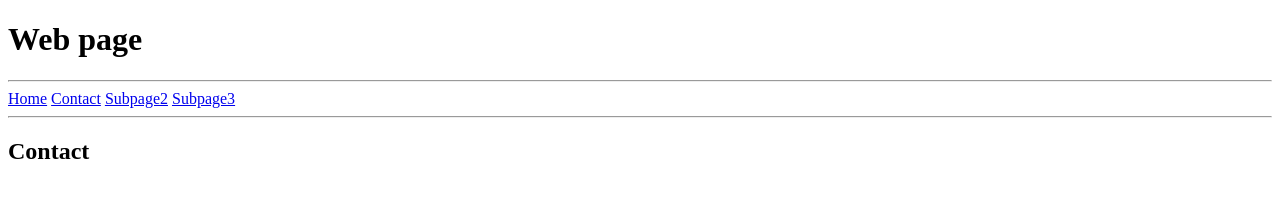
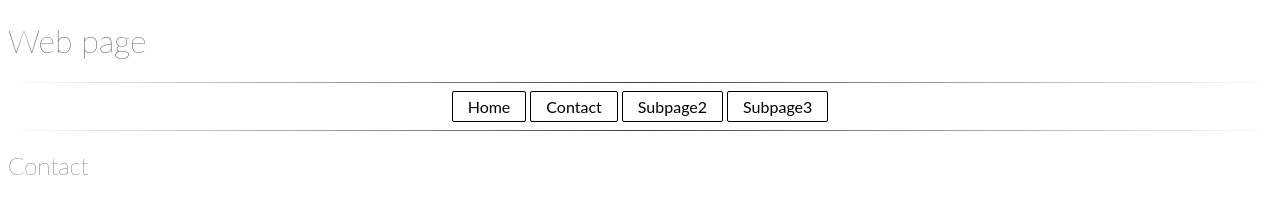
Before and after one commit to vassmate/Week_16A_Custom_Webproject, a plain HTML site: page custom_webproject/contact.html in a window 1280 px wide. Drawn offline with Linux system fonts and the light colour scheme.

Commit message:
Adding CSS stylesheet

```diff
--- a/custom_webproject/contact.html
+++ b/custom_webproject/contact.html
@@ -4,21 +4,19 @@
     <title>Web page</title>
     <meta charset="utf-8">
     <meta name="viewport" content="width=device-width, initial-scale=1.0">
+    <link rel="stylesheet" type="text/css" href="style/style.css"/>
   </head>
 
   <body>
     <h1>Web page</h1>
-
     <header>
       <hr/>
-
       <nav id="navbar">
         <a href="index.html">Home</a>
         <a href="contact.html">Contact</a>
         <a href="subpage2.html">Subpage2</a>
         <a href="subpage3.html">Subpage3</a>
       </nav>
-
       <hr/>
     </header>
 
--- /dev/null
+++ b/custom_webproject/style/style.css
@@ -0,0 +1,31 @@
+header{
+  text-align: center;
+}
+
+h1, h2{
+  font-weight: 100;
+  font-family: "Lato", sans-serif;
+}
+
+a:link, a:visited{
+  background-color: #ffffff;
+  font-family: "Lato", sans-serif;
+  color: #000000;
+  padding: 5px 15px;
+  text-align: center;
+  text-decoration: none;
+  display: inline-block;
+  border: 1px solid #000000;
+  border-radius: 2px;
+}
+
+a:hover, a:active{
+  background-color: #000000;
+  color: #ffffff;
+}
+
+hr{
+  border: 0;
+  height: 1px;
+  background-image: linear-gradient(to right, rgba(0, 0, 0, 0), rgba(0, 0, 0, 0.75), rgba(0, 0, 0, 0));
+}
```
Also changed, not shown: custom_webproject/index.html (+1 -3 lines), custom_webproject/subpage2.html (+1 -3 lines), custom_webproject/subpage3.html (+1 -3 lines).
